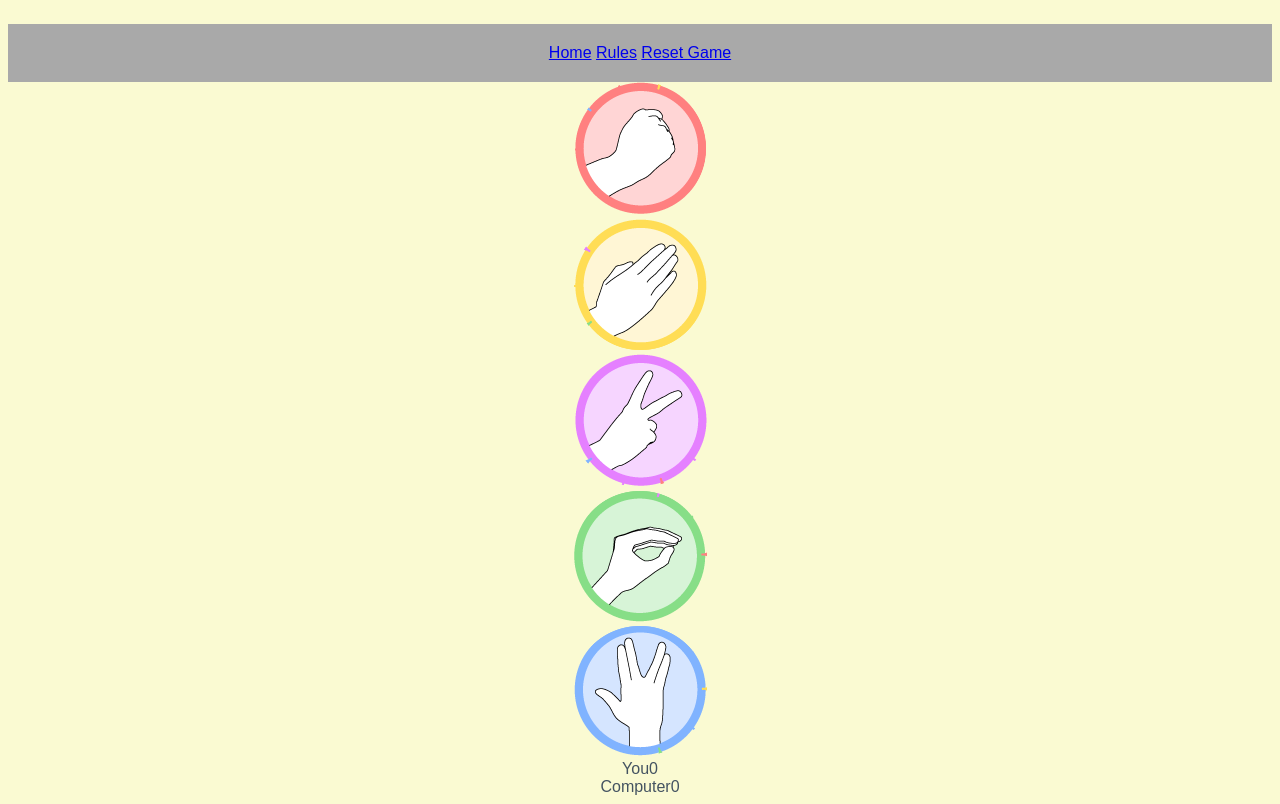
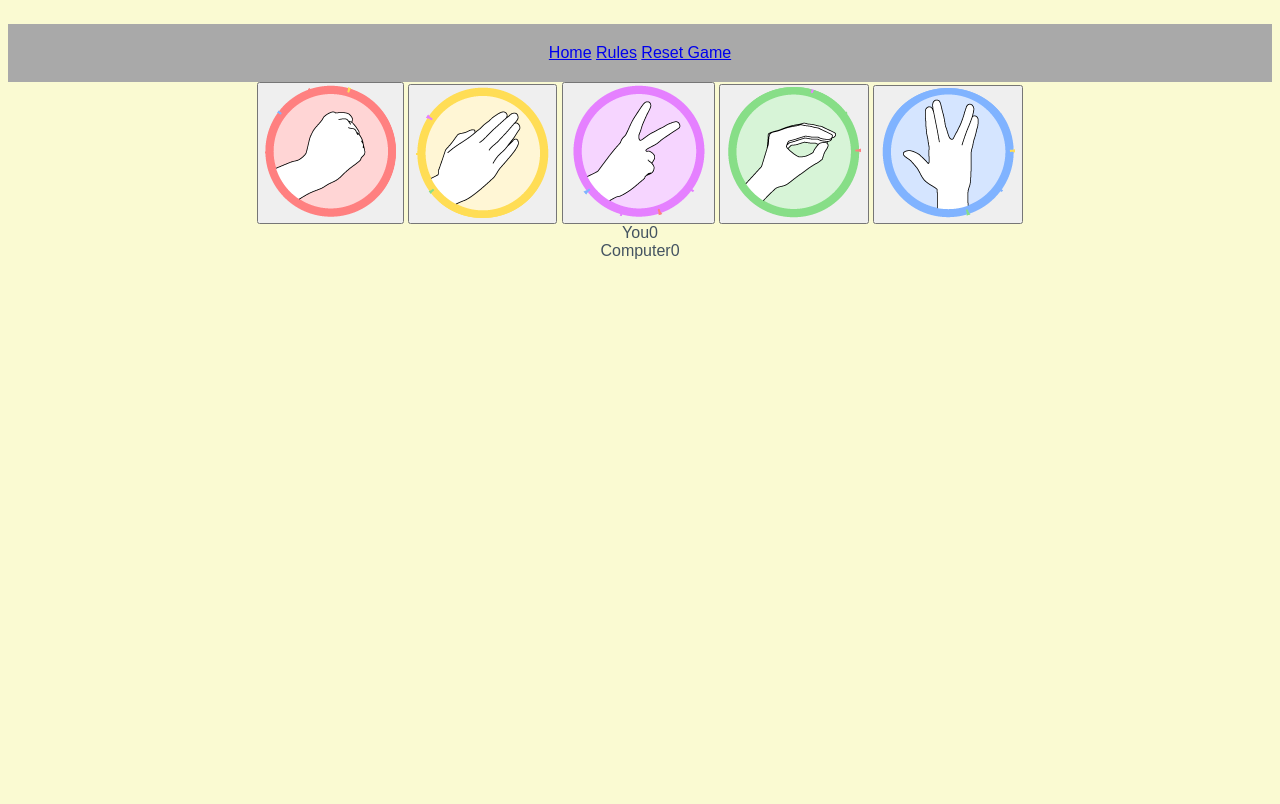
Before and after one commit to satry22/Lets-Play, a plain HTML site: page index.html in a window 1280 px wide. Shown: the part 101-905 px from the top of the page. After the commit the page ends 800 px from the top, so only its background shows below. Drawn offline with Linux system fonts and the light colour scheme; a web font is replaced by a local one.

Commit message:
add buttons to html

```diff
--- a/index.html
+++ b/index.html
@@ -25,11 +25,11 @@
       </ul>
     </nav>
     <div class="selections">
-        <div class="selection" data-selection="rock"><img src="assets/images/rock.png" alt="a hand forming a rock"></button>
-        <div class="selection" data-selection="paper"><img src="assets/images/paper.png" alt="a hand forming paper"></button>
-        <div class="selection" data-selection="scissors"><img src="assets/images/scissors.png" alt="a hand forming scissors"></button>
-        <div class="selection" data-selection="lizard"><img src="assets/images/lizard.png" alt="a hand forming a lizard"></button>
-        <div class="selection" data-selection="spock"><img src="assets/images/spock.png" alt="a hand forming a spock-sign"></button>
+        <button class="selection" data-selection="rock"><img src="assets/images/rock.png" alt="a hand forming a rock"></button>
+        <button class="selection" data-selection="paper"><img src="assets/images/paper.png" alt="a hand forming paper"></button>
+        <button class="selection" data-selection="scissors"><img src="assets/images/scissors.png" alt="a hand forming scissors"></button>
+        <button class="selection" data-selection="lizard"><img src="assets/images/lizard.png" alt="a hand forming a lizard"></button>
+        <button class="selection" data-selection="spock"><img src="assets/images/spock.png" alt="a hand forming a spock-sign"></button>
     </div>
     <div class="results">
         <div>You<span class="result-score" id="player-score">0</span></div>
```
